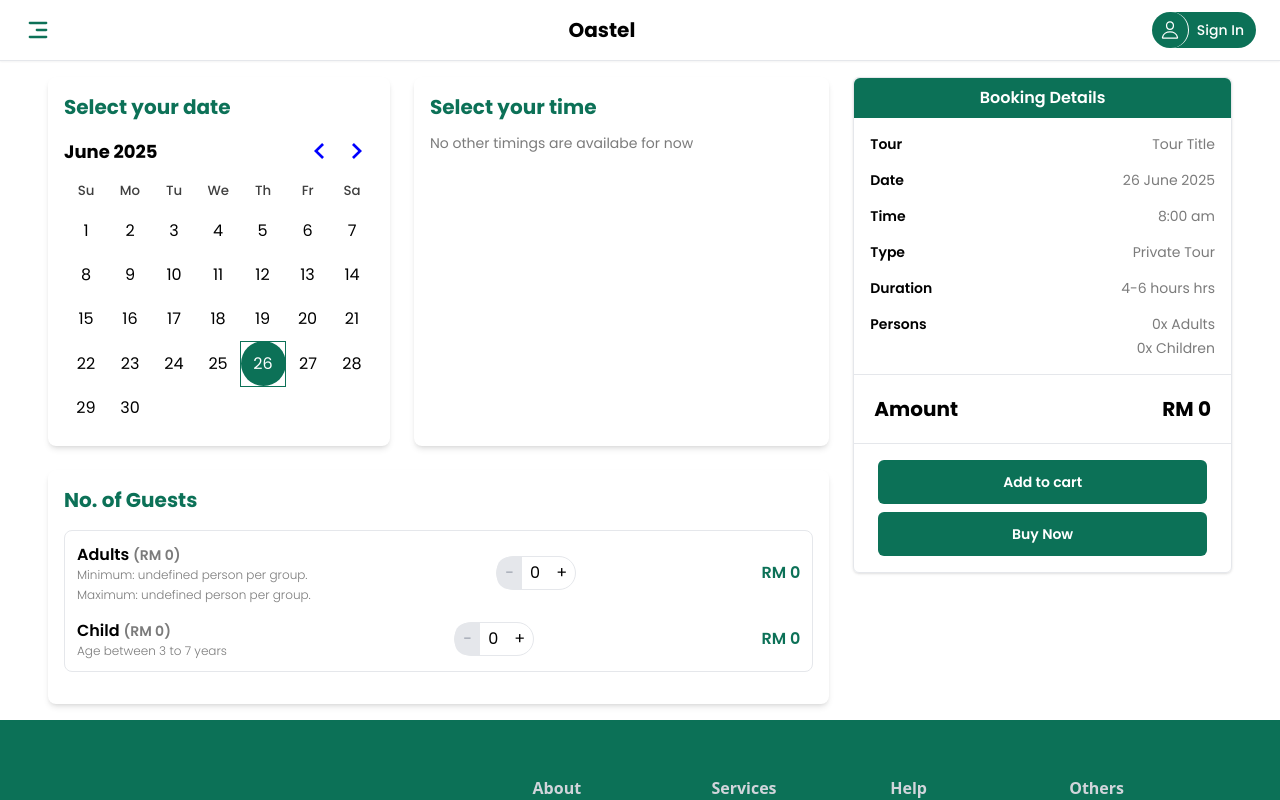
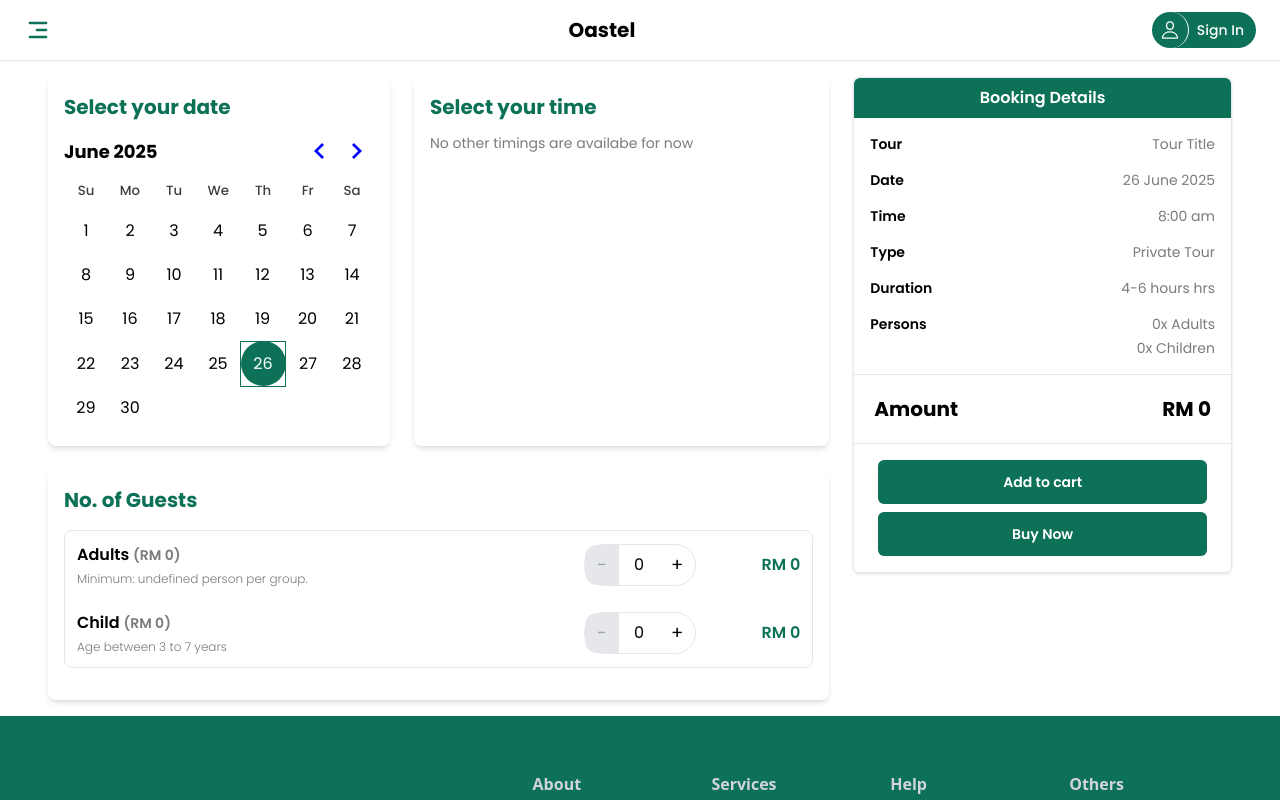
Before and after one commit to callmeniyu/Oastel, a Next.js app: page /booking/1 in a window 1280 px wide. Shown: the top 800 px of the page. Built offline with nearby package versions, Linux system fonts and the light colour scheme.

Commit message:
edit BookingInfoPage

```diff
--- a/app/(routes)/booking/[slug]/page.tsx
+++ b/app/(routes)/booking/[slug]/page.tsx
@@ -119,14 +119,12 @@ export default function BookingInfoPage() {
 
                 <div className="rounded-lg shadow-md p-4 bg-white">
                     <h3 className="text-primary_green text-xl font-bold mb-2">No. of Guests</h3>
-                    <div className="space-y-4 border p-3 rounded-lg my-4 ">
+
+                    <div className="space-y-6 border p-3 rounded-lg my-4">
                         {[
                             {
                                 label: "Adults",
-                                desc: [
-                                    `Minimum: ${tourDetails?.minimumPerson} person per group.`,
-                                    `Maximum: ${tourDetails?.maximumPerson} person per group.`,
-                                ],
+                                desc: [`Minimum: ${tourDetails?.minimumPerson} person per group.`],
                                 value: adults,
                                 onIncrement: () => updateAdults(adults + 1),
                                 onDecrement: () => updateAdults(adults - 1),
@@ -155,22 +153,31 @@ export default function BookingInfoPage() {
                                 disableIncrement,
                                 disableDecrement,
                             }) => (
-                                <div key={label} className="flex items-center justify-between">
-                                    <span className="font-semibold">
+                                <div
+                                    key={label}
+                                    className="flex flex-col md:flex-row md:items-center md:justify-between gap-4"
+                                >
+                                    {/* Label + Desc */}
+                                    <div className="flex-1">
+                                        <p className="font-semibold">
                                             {label} <span className="text-sm text-desc_gray">(RM {price})</span>
-                                        <div className="space-y-1">
+                                        </p>
+                                        <div className="space-y-1 mt-1">
                                             {desc.map((d, index) => (
                                                 <p key={index} className="text-xs text-desc_gray font-light">
                                                     {d}
                                                 </p>
                                             ))}
                                         </div>
-                                    </span>
+                                    </div>
+
+                                    {/* Controls */}
+                                    <div className="flex items-center justify-between md:justify-normal gap-6 w-full md:w-auto">
                                         <div className="flex items-center gap-2 border rounded-full">
                                             <button
                                                 onClick={onDecrement}
                                                 disabled={disableDecrement}
-                                            className={`px-2 py-1 rounded-l-xl ${
+                                                className={`px-3 py-1.5 rounded-l-xl text-lg ${
                                                     disableDecrement
                                                         ? "bg-gray-200 text-gray-400 cursor-not-allowed"
                                                         : "hover:bg-primary_green hover:text-white"
@@ -178,11 +185,11 @@ export default function BookingInfoPage() {
                                             >
                                                 -
                                             </button>
-                                        <span>{value}</span>
+                                            <span className="min-w-[24px] text-center">{value}</span>
                                             <button
                                                 onClick={onIncrement}
                                                 disabled={disableIncrement}
-                                            className={`px-2 py-1 rounded-r-xl ${
+                                                className={`px-3 py-1.5 rounded-r-xl text-lg ${
                                                     disableIncrement
                                                         ? "bg-gray-200 text-gray-400 cursor-not-allowed"
                                                         : "hover:bg-primary_green hover:text-white"
@@ -191,7 +198,12 @@ export default function BookingInfoPage() {
                                                 +
                                             </button>
                                         </div>
-                                    <span className="font-semibold text-primary_green">RM {value * price}</span>
+
+                                        {/* Total */}
+                                        <span className="font-semibold text-primary_green min-w-[80px] text-right">
+                                            RM {value * price}
+                                        </span>
+                                    </div>
                                 </div>
                             )
                         )}
@@ -210,7 +222,6 @@ export default function BookingInfoPage() {
                 adultPrice={tourDetails?.newPrice || 0}
                 childPrice={tourDetails?.childPrice || 0}
                 onClick={handleContinue}
-
             />
         </div>
     )
--- a/app/about/page.tsx
+++ b/app/about/page.tsx
@@ -24,7 +24,7 @@ export default function AboutPage() {
     return (
         <main className="font-poppins text-title_black">
             {/* Section 1: Hero */}
-            <section className="px-6 flex gap-6 items-end md:px-12 py-10 max-w-7xl mx-auto">
+            <section id="abou-tus" className="px-6 flex gap-6 items-end md:px-12 py-10 max-w-7xl mx-auto">
                 <div>
                     <h3 className="text-lg font-semibold mb-2">We are Oastel</h3>
                     <h1 className="text-3xl md:text-5xl font-bold text-primary_green mb-2">We Know What Travelers Need</h1>
@@ -48,7 +48,7 @@ export default function AboutPage() {
             </section>
 
             {/* Section 2: Our Story */}
-            <section className="bg-white px-6 md:px-12 py-16 max-w-7xl mx-auto grid grid-cols-1 md:grid-cols-2 gap-12">
+            <section id="our-story" className="bg-white px-6 md:px-12 py-16 max-w-7xl mx-auto grid grid-cols-1 md:grid-cols-2 gap-12">
                 <div>
                     <div className="text-4xl font-bold text-primary_green flex items-center gap-2">
                         <h2>Our Story</h2>{" "}
@@ -77,7 +77,7 @@ export default function AboutPage() {
             </section>
 
             {/* Section 3: Key Benefits */}
-            <section className="bg-[#F5F5F5] px-2 md:px-12 py-16">
+            <section id="our-features" className="bg-[#F5F5F5] px-2 md:px-12 py-16">
                 <div className="max-w-7xl mx-auto text-center mb-10">
                     <h2 className="text-xl font-semibold text-primary_green">
                         Your journey is more than just a destination
--- a/app/globals.css
+++ b/app/globals.css
@@ -12,6 +12,9 @@
     }
 }
 
+html {
+  scroll-behavior: smooth;
+}
 .scrollbar-hide::-webkit-scrollbar {
   display: none;
 }
--- a/components/ui/BookingInfoPanel.tsx
+++ b/components/ui/BookingInfoPanel.tsx
@@ -84,7 +84,7 @@ export default function BookingInfoPanel({
                     <h4 className="text-lg font-semibold"> RM {(total * 0.028).toFixed(2)}</h4>
                 </div>
                 <div className="flex justify-between">
-                    <h4 className="text-lg font-semibold">GST</h4>
+                    <h4 className="text-lg font-semibold">SST</h4>
                     <h4 className="text-lg font-semibold"> RM {(0.0).toFixed(2)}</h4>
                 </div>
             </div>
--- a/components/ui/SideBar.tsx
+++ b/components/ui/SideBar.tsx
@@ -46,16 +46,13 @@ export default function Sidebar({ isOpen, onClose }: SidebarProps) {
                         }`}
                     >
                         <li>
-                            <Link href="/about">- About Us</Link>
+                            <Link href="/about#about-us" onClick={onClose}>- About Us</Link>
                         </li>
                         <li>
-                            <Link href="/our-story">- Our Story</Link>
+                            <Link href="/about#our-story" onClick={onClose}>- Our Story</Link>
                         </li>
                         <li>
-                            <Link href="/vision">- Vision</Link>
-                        </li>
-                        <li>
-                            <Link href="/mission">- Mission</Link>
+                            <Link href="/about#our-features" onClick={onClose}>- Features</Link>
                         </li>
                     </ul>
                 </div>
```
Also changed, not shown: components/ui/Toast.tsx (+11 -9 lines). Lines whose indentation alone changed are shown as unchanged.
